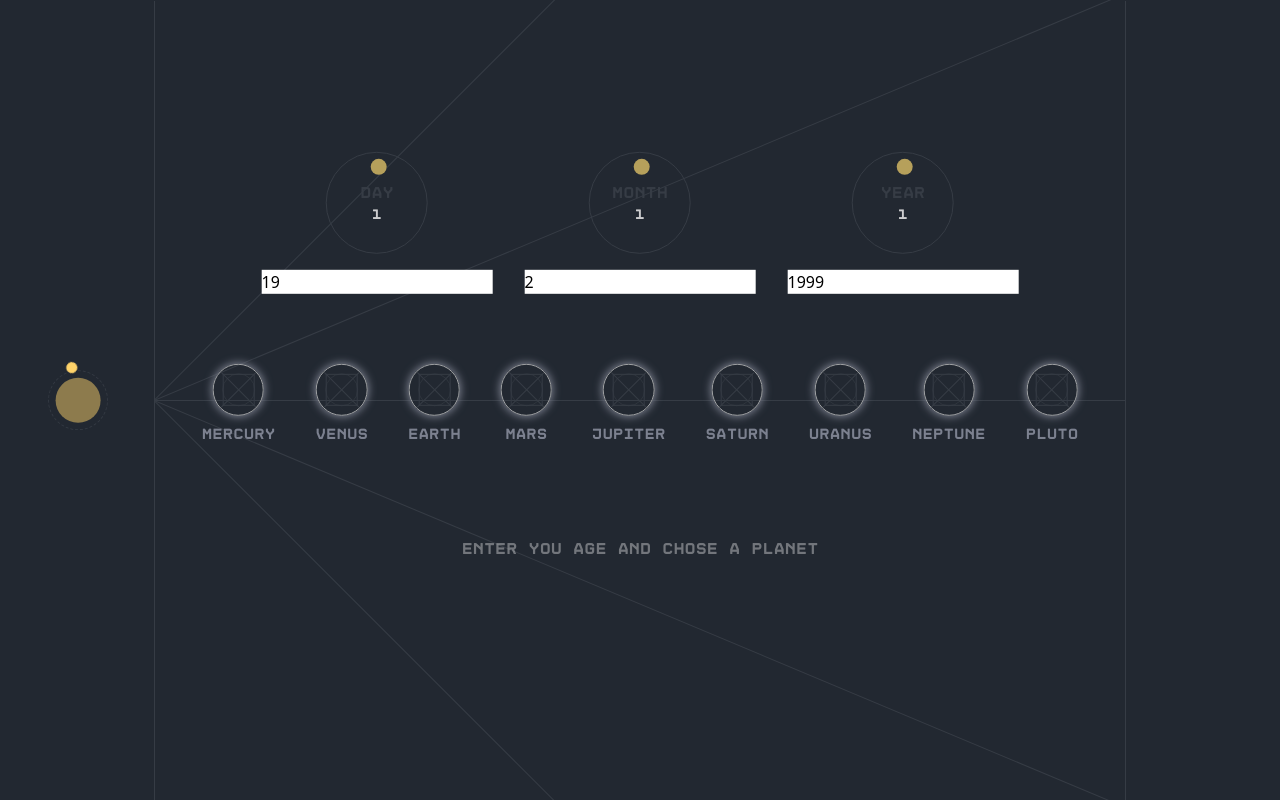
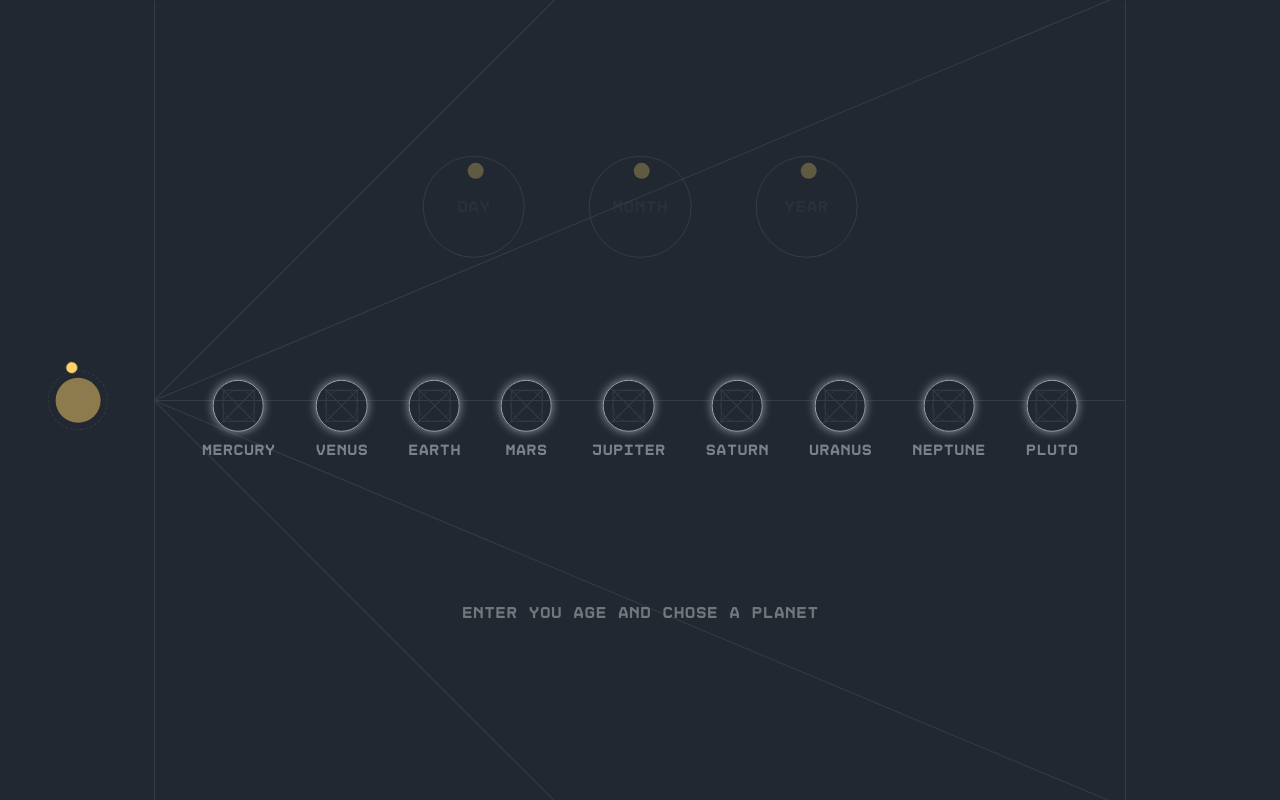
Before and after one commit to haninekkoub/space, a Next.js app: page / in a window 1280 px wide. Built offline with nearby package versions, Linux system fonts and the light colour scheme.

Commit message:
form setup circle

```diff
--- a/components/form.tsx
+++ b/components/form.tsx
@@ -1,15 +1,20 @@
 import { ChangeEvent, useEffect, useState } from "react";
 import { RadialeSlider } from "./radialeSlider";
+import { motion } from "framer-motion";
 
 interface FormProps {
   setDay: (day: number) => void;
   setMonth: (month: number) => void;
   setYear: (year: number) => void;
 }
+const l = `calc(4rem + 8vw)`;
+const r = `calc(-4rem - 8vw)`;
+
+
 export default function Form({ setDay, setMonth, setYear }: FormProps) {
-  const [day, setDayValue] = useState<number>(1);
-  const [month, setMonthValue] = useState<number>(1);
-  const [year, setYearValue] = useState<number>(2000);
+  const [day, setDayValue] = useState<number>(19);
+  const [month, setMonthValue] = useState<number>(2);
+  const [year, setYearValue] = useState<number>(1999);
   const [inputValueDay, setInputValueDay] = useState("19");
   const [inputValueMonth, setInputValueMonth] = useState("2");
   const [inputValueYear, setInputValueYear] = useState("1999");
@@ -35,44 +40,53 @@ export default function Form({ setDay, setMonth, setYear }: FormProps) {
 
 
   return (
-    <div className=" flex gap-8 justify-center items-center min-h-[20vh] ">
+    <motion.div className=" flex gap-16 justify-center items-center h-[20vh] mb-8">
 
-      <div className="flex flex-col justify-center items-center gap-4">
+      <motion.div className="flex flex-col justify-center items-center gap-4"
+      initial={{ x: l }}
+      animate={{ x: 0 }}
+      transition={{ duration: 1.5 , delay: 3 }}>
         <div className="relative">
           <RadialeSlider
-          max="31"
-          min="1"
+          max={31}
+          min={1}
           id="day"
           inputValue={inputValueDay}
           setInputValue={setInputValueDay}
           />
           </div>
-          <input type="text" value={day} onChange={(e) => setDayValue(parseInt(e.target.value))}/>
-      </div>
-      <div className="flex flex-col justify-center items-center gap-4">
+          <input type="text" value={day} onChange={(e) => setDayValue(parseInt(e.target.value))}
+            className=" border-b-2 border-secondary bg-transparent text-[#CDCDCF] text-xl font-semibold w-[5vw] tracking-wider text-center pb-2 hidden"/>
+      </motion.div>
+      <motion.div className="flex flex-col justify-center items-center gap-4">
         <div className="relative">
           <RadialeSlider
-          max="12"
-          min="1"
+          max={12}
+          min={1}
           id="month"
           inputValue={inputValueMonth}
           setInputValue={setInputValueMonth}
           />
         </div>
-        <input type="text" value={month} onChange={(e) => setMonthValue(parseInt(e.target.value))}/>
-      </div>
-      <div className="flex flex-col justify-center items-center gap-4">
+        <input type="text" value={month} onChange={(e) => setMonthValue(parseInt(e.target.value))}
+        className=" border-b-2 border-secondary bg-transparent text-[#CDCDCF] text-xl font-semibold w-[5vw] tracking-wider text-center pb-2 hidden"/>
+      </motion.div>
+      <motion.div className="flex flex-col justify-center items-center gap-4"
+            initial={{ x: r }}
+            animate={{ x: 0 }}
+            transition={{ duration: 1.5 , delay: 3 }}>
         <div className="relative">
           <RadialeSlider
-            max="2023"
-            min="1970"
+            max={2023}
+            min={1970}
             id="year"
             inputValue={inputValueYear}
             setInputValue={setInputValueYear}
           />
         </div>
-        <input type="text" value={year}  onChange={(e) => setYearValue(parseInt(e.target.value))}/>
-      </div>
-    </div>
+        <input type="text" value={year}  onChange={(e) => setYearValue(parseInt(e.target.value))}
+        className=" border-b-2 border-secondary bg-transparent text-[#CDCDCF] text-xl font-semibold w-[5vw] tracking-wider text-center pb-2 hidden"/>
+      </motion.div>
+    </motion.div>
   );
 }
--- a/components/radialeSlider.tsx
+++ b/components/radialeSlider.tsx
@@ -1,17 +1,18 @@
+
+import { motion } from "framer-motion";
 import { useState, useRef, useEffect } from "react";
 
-interface ElementWithSize extends Element {
-  offsetHeight: number;
-  offsetWidth: number;
-}
+
 interface RadialeSliderProps {
-  max: string;
-  min: string;
+  max: number;
+  min: number;
   id: string;
   inputValue: string;
   onChange?: (value: string) => void;
   setInputValue?: (value: string) => void;
 }
+
+
 
 export const RadialeSlider = ({
   max,
@@ -19,8 +20,7 @@ export const RadialeSlider = ({
   id,
   onChange,
   inputValue,
-  setInputValue,
-}: RadialeSliderProps) => {
+  setInputValue, }: RadialeSliderProps) => {
     const [debugValue, setDebugValue] = useState(Number(inputValue));
     useEffect(() => {
       setDebugValue(Number(inputValue));
@@ -72,7 +72,8 @@ export const RadialeSlider = ({
       }
 
       const debug = document.querySelector(`#${id} .debug`);
-      const debugValue = Math.max(Math.min(Math.floor((angle * parseInt(min)* parseInt(max)) / 360) + 1, parseInt(max)), parseInt(min));
+      const debugValue = Math.max(Math.min(Math.round((angle * (max - min)) / 360) + min, max), min);
+
       if (debug) {
         debug.innerHTML = debugValue.toString();
       }
@@ -108,22 +109,32 @@ export const RadialeSlider = ({
   }, [debugValue, onChange]);
 
   return (
-      <div
+      <motion.div
         id={id}
-        className="circle rounded-full relative border border-primary h-[8vw] w-[8vw]"
+        className="circle rounded-full relative border border-primary h-[8vw] w-[8vw] active:border-[#CDCDCF]"
         ref={circleRef}
         onMouseDown={handleMouseDown}
         onTouchStart={handleMouseDown}
+                initial={{ scale: 0 }}
+                animate={{ scale: 1 }}
+                transition={{ duration: 1.2 , delay: 1.8 }}
       >
         <div className=" absolute top-1/2 left-1/2 transform -translate-x-1/2 -translate-y-1/2  text-sm font-DisketBold flex flex-col justify-center items-center select-none">
-          <div className="text-base text-primary opacity-0.5">{id}</div>
-          <div className="debug text-[#CDCDCF] ">1</div>
+          <motion.div className="text-base text-primary opacity-0.5"
+                initial={{ opacity: 0 }}
+                animate={{ opacity: 1 }}
+                transition={{ duration: 1 , delay: 5.2 }}
+                >{id}</motion.div>
+          <div className="debug text-[#CDCDCF] "></div>
         </div>
-        <div className="dot">
+        <motion.div className="dot"
+                initial={{ opacity: 0 }}
+                animate={{ opacity: 1 }}
+                transition={{ duration: 1 , delay: 5.2 }}
+                >
           <div className="dot-inner"></div>
-        </div>
-      </div>
-
+        </motion.div>
+      </motion.div>
 
   );
 };
--- a/components/tabs.tsx
+++ b/components/tabs.tsx
@@ -96,7 +96,7 @@ const choosePlanet = {
 const TabsDemo = ({ day, year, month }: any) => {
   return (
     <Tabs.Root
-      className="flex flex-col justify-center items-center gap-8 "
+      className="flex flex-col justify-center items-center gap-8"
       defaultValue="choose-planet"
     >
       <Tabs.List
@@ -154,7 +154,7 @@ const TabsDemo = ({ day, year, month }: any) => {
             </Tabs.Content>
           )
         )}
-        <Tabs.Content value="choose-planet" className="min-h-[20vh] w-[50vw] ">
+        <Tabs.Content value="choose-planet" className="h-[20vh] w-[50vw] ">
           <motion.h1 className="h-full w-full flex justify-center items-center pt-10 font-DisketBold text-white" variants={choosePlanet} initial="initial" animate="animate">
             enter you age and chose a planet
           </motion.h1>
```
